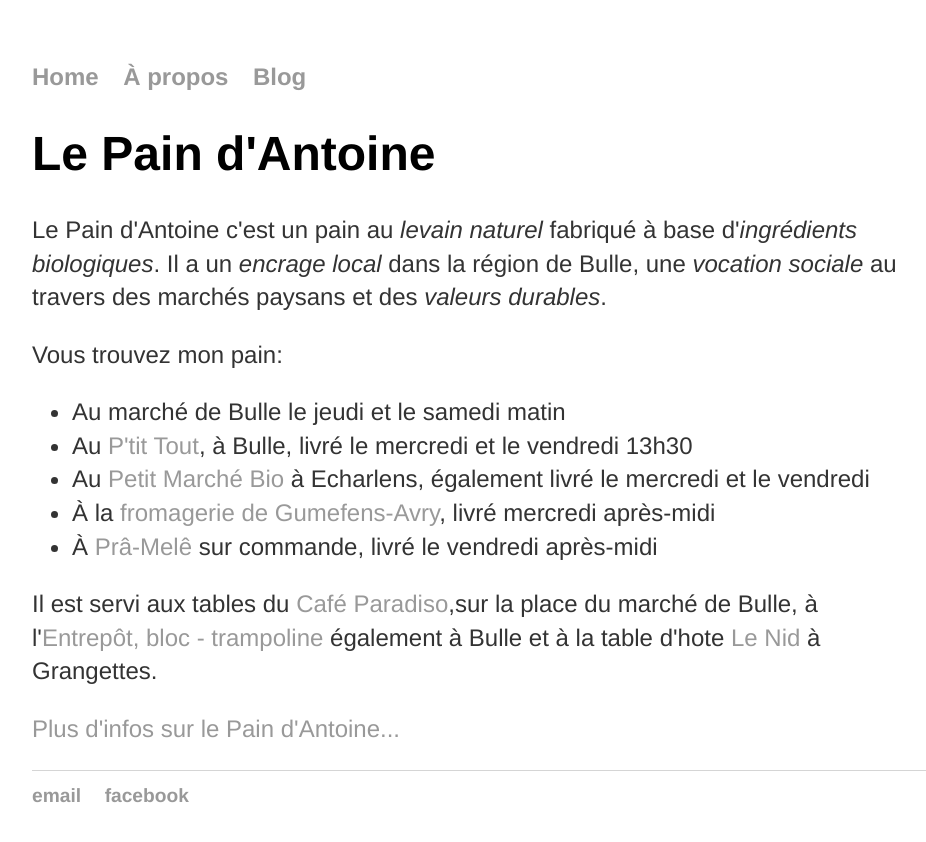
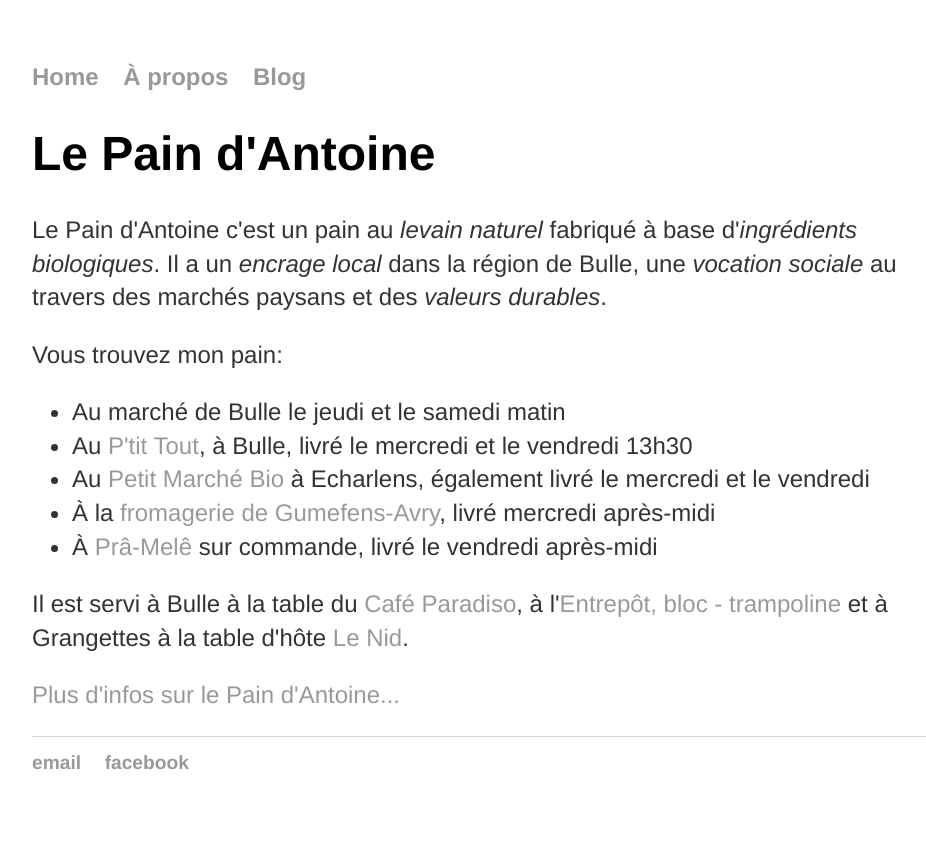
Before and after one commit to paindantoine/paindantoine.github.io, a Jekyll site: the page built from index.html, in a window 1280 px wide. Shown: the top 842 px of the page, without its empty margins (160-1086 px from the left). Built offline with Jekyll 4.4.1, drawn with Linux system fonts in a browser that asks for light colours.

Commit message:
encore modifié le texte

```diff
--- a/index.html
+++ b/index.html
@@ -24,13 +24,11 @@ title: Pain d'Antoine
     <li>À <a href="https://www.pra-mele.ch/">Prâ-Melê</a> sur
     commande, livré le vendredi après-midi</li>
   </ul>
-  <p>Il est servi aux tables
-  du <a href="http://www.xn--caf-paradiso-deb.ch/">Café
-  Paradiso</a>,sur la place du marché de Bulle, à
-  l'<a href="https://www.lentrepot.ch/">Entrepôt, bloc -
-  trampoline</a> également à Bulle et à la table
-  d'hote <a href="https://www.restaurantlenid.com/">Le Nid</a> à
-  Grangettes.</p>
+  <p>Il est servi à Bulle à la table
+  du <a href="http://www.xn--caf-paradiso-deb.ch/">Café Paradiso</a>,
+  à l'<a href="https://www.lentrepot.ch/">Entrepôt, bloc -
+  trampoline</a> et à Grangettes à la table
+  d'hôte <a href="https://www.restaurantlenid.com/">Le Nid</a>.</p>
 
   <p><a href="/about">Plus d'infos sur le Pain d'Antoine...</a></p>
 </div><!-- /.blurb -->
```
